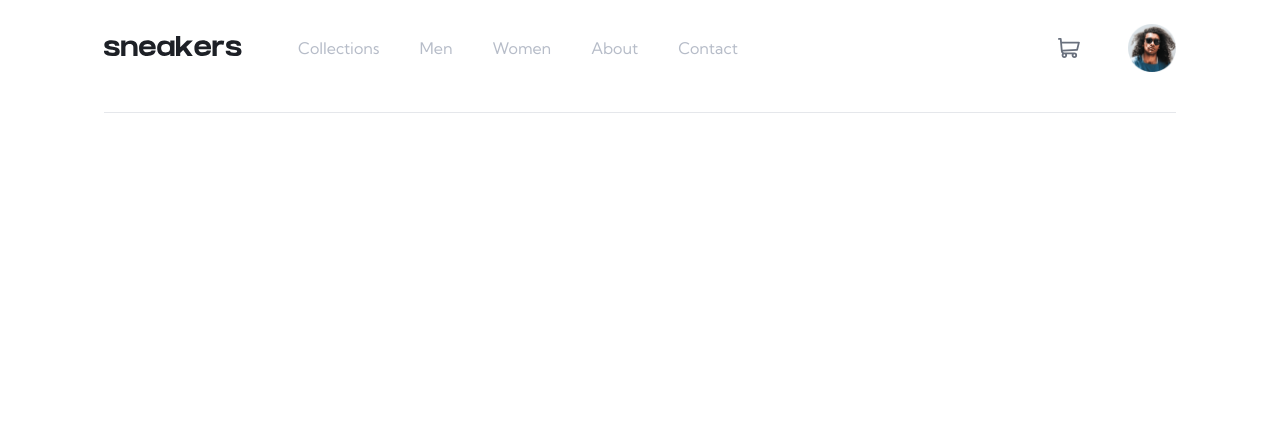
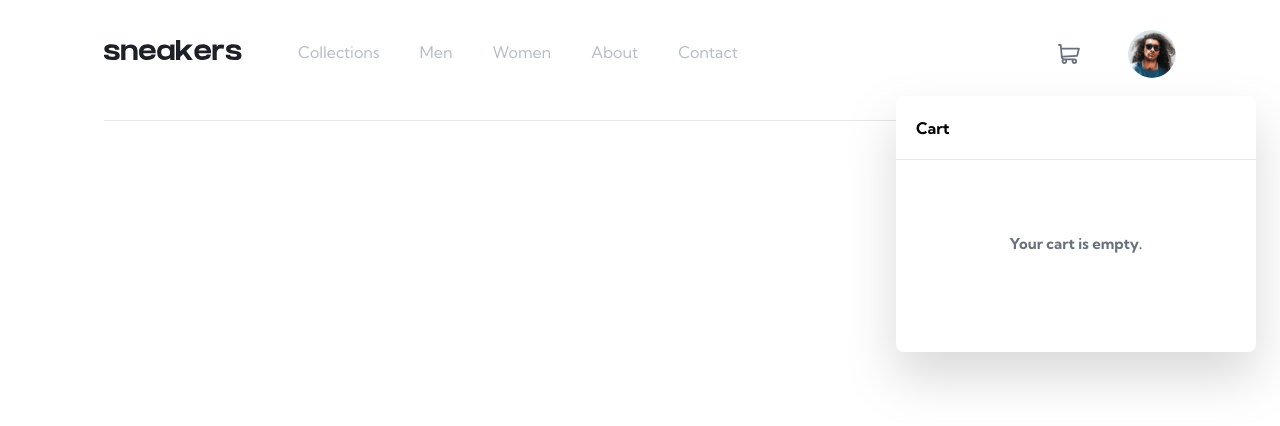
Before and after one commit to Davesakraken/ecommerce-product-page, a React (Vite) app: page / in a window 1280 px wide. Both pictures are taken after a click on the icon 1068 px from the left and 48 px from the top of the page. Shown: the top 426 px of the page. Built offline with nearby package versions, Linux system fonts and the light colour scheme.

Commit message:
navbar mobile breakpoints

```diff
--- a/src/App.tsx
+++ b/src/App.tsx
@@ -1,10 +1,11 @@
+import ItemListing from "./components/ItemListing/itemListing";
 import NavBar from "./components/Navbar/Navbar";
 
 function App() {
   return (
     <>
       <NavBar />
-      <main></main>
+      <ItemListing />
     </>
   );
 }
--- /dev/null
+++ b/src/components/ItemListing/PictureGallery.tsx
@@ -0,0 +1,8 @@
+export default function PictureGallery() {
+  return (
+    <main>
+      <div></div>
+      <div className="flex w-[100vw] h-auto"></div>
+    </main>
+  );
+}
--- /dev/null
+++ b/src/components/ItemListing/itemListing.tsx
@@ -0,0 +1,11 @@
+import PictureGallery from "./PictureGallery";
+
+export default function itemListing() {
+  return (
+    <main>
+      <div className="flex w-[100vw] h-auto">
+        <PictureGallery />
+      </div>
+    </main>
+  );
+}
--- /dev/null
+++ b/src/components/Navbar/BurgerMenu.tsx
@@ -0,0 +1,12 @@
+import { useState } from "react";
+import { MenuIcon } from "../svg";
+
+export default function BurgerMenu() {
+  const [isOpen, setIsOpen] = useState(false);
+
+  return (
+    <>
+      <MenuIcon classname="flex mt-[3px] mr-4 lg:hidden" />
+    </>
+  );
+}
--- /dev/null
+++ b/src/components/Navbar/Cart.tsx
@@ -0,0 +1,24 @@
+import { CartIcon } from "../svg";
+import AvatarImage from "../../assets/image-avatar.png";
+import { useState } from "react";
+import CartMenu from "./CartMenu";
+
+export default function Navbar() {
+  // styles
+  const AvatarImageStyles = "rounded-full cursor-pointer hover:outline outline-orange-default select-none";
+
+  const [isOpen, setIsOpen] = useState(false);
+
+  const toggleCartMenu = () => setIsOpen((currentValue) => !currentValue);
+
+  return (
+    <div className="relative flex items-center gap-5 lg:pb-3 lg:gap-12">
+      <div onClick={toggleCartMenu}>
+        <CartIcon />
+      </div>
+      <img className={`w-7 xl:w-12 ${AvatarImageStyles}`} src={AvatarImage} alt="avatar" />
+
+      {isOpen && <CartMenu />}
+    </div>
+  );
+}
--- /dev/null
+++ b/src/components/Navbar/CartMenu.tsx
@@ -0,0 +1,13 @@
+export default function CartMenu() {
+  // styles
+  const containerStyles = "rounded-lg bg-white drop-shadow-2xl";
+  const cartMenuHeaderStyles = "border-b font-bold h-16 pl-5";
+  const cartEmptyStyles = "text-[15px] font-bold pb-6 text-blue-dark";
+
+  return (
+    <div className={`absolute flex flex-col w-[22.5rem] h-[16rem] top-24 right-0 translate-x-5 lg:translate-x-20 ${containerStyles}`}>
+      <div className={`flex items-center ${cartMenuHeaderStyles}`}>Cart</div>
+      <div className={`flex items-center justify-center text-center flex-auto ${cartEmptyStyles}`}>Your cart is empty.</div>
+    </div>
+  );
+}
--- a/src/components/Navbar/Navbar.tsx
+++ b/src/components/Navbar/Navbar.tsx
@@ -1,26 +1,30 @@
-import { Logo, CartIcon } from "../svg";
-import AvatarImage from "../../assets/image-avatar.png";
+import { Logo } from "../svg";
+import BurgerMenu from "./BurgerMenu";
+import Cart from "./Cart";
 
 export default function Navbar() {
+  // Styles
+  const navButtonStyles = "hover:text-black hover:border-b-5 border-b-orange-default";
+  const navItems = ["Collections", "Men", "Women", "About", "Contact"];
+
   return (
-    <section className="h-22 flex justify-around mt-6 items-center">
-      <div className="flex border-b gap-80 items-center pb-10">
-        <div className="flex gap-8">
+    // outter container
+    <section className="flex w-full lg:justify-center">
+      {/* inner container */}
+      <div className="flex h-[4.3rem] bg-white w-full justify-around lg:h-auto lg:gap-10 lg:w-auto lg:border-b xl:gap-80">
+        {/* nav section */}
+        <div className="flex items-center lg:gap-8 lg:items-start lg:pt-10">
+          <BurgerMenu />
           <Logo />
           <nav>
-            <ul className="flex gap-10 pl-6">
-              <li>Collections</li>
-              <li>Men</li>
-              <li>Women</li>
-              <li>About</li>
-              <li>Contact</li>
+            <ul className="hidden gap-10 pl-6 lg:flex lg:h-20">
+              {navItems.map((i) => (
+                <li className={navButtonStyles}>{i}</li>
+              ))}
             </ul>
           </nav>
         </div>
-        <div className="flex gap-12 items-center">
-          <CartIcon />
-          <img className="w-12" src={AvatarImage} alt="avatar" />
-        </div>
+        <Cart />
       </div>
     </section>
   );
--- a/src/components/svg.tsx
+++ b/src/components/svg.tsx
@@ -1,3 +1,7 @@
+interface props {
+  classname?: string;
+}
+
 export const Logo = () => {
   return (
     <svg width="138" height="20" xmlns="http://www.w3.org/2000/svg">
@@ -16,7 +20,7 @@ export const CartIcon = () => {
       <path
         d="M20.925 3.641H3.863L3.61.816A.896.896 0 0 0 2.717 0H.897a.896.896 0 1 0 0 1.792h1l1.031 11.483c.073.828.52 1.726 1.291 2.336C2.83 17.385 4.099 20 6.359 20c1.875 0 3.197-1.87 2.554-3.642h4.905c-.642 1.77.677 3.642 2.555 3.642a2.72 2.72 0 0 0 2.717-2.717 2.72 2.72 0 0 0-2.717-2.717H6.365c-.681 0-1.274-.41-1.53-1.009l14.321-.842a.896.896 0 0 0 .817-.677l1.821-7.283a.897.897 0 0 0-.87-1.114ZM6.358 18.208a.926.926 0 0 1 0-1.85.926.926 0 0 1 0 1.85Zm10.015 0a.926.926 0 0 1 0-1.85.926.926 0 0 1 0 1.85Zm2.021-7.243-13.8.81-.57-6.341h15.753l-1.383 5.53Z"
         fill="#69707D"
-        fill-rule="nonzero"
+        fillRule="nonzero"
       />
     </svg>
   );
@@ -48,9 +52,9 @@ export const DeleteIcon = () => {
   );
 };
 
-export const MenuIcon = () => {
+export const MenuIcon = ({ classname }: props) => {
   return (
-    <svg width="16" height="15" xmlns="http://www.w3.org/2000/svg">
+    <svg className={`cursor-pointer ${classname}`} width="16" height="15" xmlns="http://www.w3.org/2000/svg">
       <path d="M16 12v3H0v-3h16Zm0-6v3H0V6h16Zm0-6v3H0V0h16Z" fill="#69707D" fill-rule="evenodd" />
     </svg>
   );
--- a/src/styles/global.css
+++ b/src/styles/global.css
@@ -2,13 +2,16 @@
 @tailwind components;
 @tailwind utilities;
 
-:root {
-    --orange: hsl(26, 100%, 55%);
-    --paleOrange: hsl(25, 100%, 94%);
-    --darkBlue: hsl(220, 13%, 13%);
-    --grayishBlue: hsl(220, 14%, 75%);
-    --lightGrayishBlue: hsl(223, 64%, 98%);
-    --black: hsla(0, 0%, 0%, 75%);
+@layer base {
+    :root {
+        --orange: hsl(26, 100%, 55%);
+        --paleOrange: hsl(25, 100%, 94%);
+        --veryDarkBlue: hsl(220, 13%, 13%);
+        --darkGrayishBlue: hsl(217, 9%, 45%);
+        --grayishBlue: hsl(220, 14%, 75%);
+        --lightGrayishBlue: hsl(223, 64%, 98%);
+        --transparentBlack: hsla(0, 0%, 0% 75%);
+    }
 }
 
 body {
--- a/tailwind.config.js
+++ b/tailwind.config.js
@@ -2,14 +2,46 @@
 export default {
   content: ["./index.html", "./src/**/*.{js,ts,jsx,tsx}"],
   theme: {
+    borderWidth: {
+      DEFAULT: "1px",
+      0: "0",
+      2: "2px",
+      3: "3px",
+      4: "4px",
+      5: "5px",
+      6: "6px",
+      8: "8px",
+    },
     extend: {
       colors: {
-        orange: "var(--Orange)",
-        paleOrange: "var(--paleOrange)",
-        darkBlue: "var(--DarkBlue)",
-        grayishBlue: "var(--grayishBlue)",
-        lightGrayishBlue: "var(--lightGrayishBlue)",
-        black: "var(--black)",
+        orange: {
+          default: "var(--orange)",
+          pale: "var(--paleOrange)",
+        },
+        blue: {
+          light: "var(--lightGrayishBlue)",
+          grayish: "var(--grayishBlue)",
+          dark: "var(--darkGrayishBlue)",
+          veryDark: "var(--veryDarkBlue)",
+        },
+        transparentBlack: "var(--black)",
+      },
+      animation: {
+        wiggle: "wiggle 500ms ease-in-out 100ms",
+        fadeIn: "fadeIn 100ms ease-in-out",
+      },
+      keyframes: {
+        wiggle: {
+          "0%, 100%": { transform: "rotate(0deg)" },
+          "25%": { transform: "rotate(3deg)" },
+          "50%": { transform: "rotate(-3deg)" },
+          "75%": { transform: "rotate(3deg)" },
+        },
+        fadeIn: { "0%": { opacity: "0" }, "100%": { opacity: "100" } },
+      },
+      dropShadow: {
+        "3xl": "0 35px 35px rgba(0, 0, 0, 0.25)",
+        "4xl": ["0 35px 35px rgba(0, 0, 0, 0.25)", "0 45px 65px rgba(0, 0, 0, 0.15)"],
       },
     },
   },
```
Also changed, not shown: .eslintrc.cjs, 1 other file (tests, documents, lock files or other folders).
